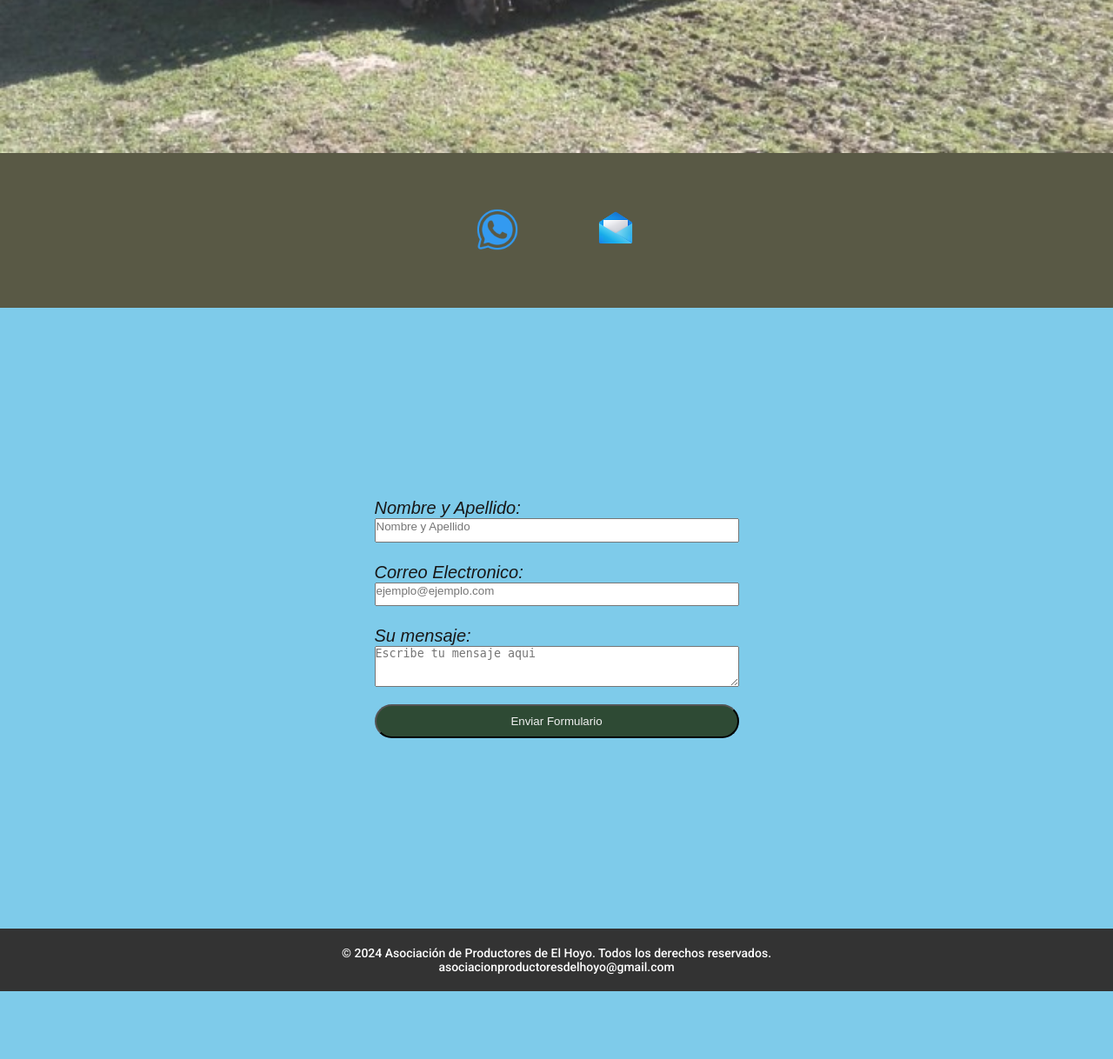
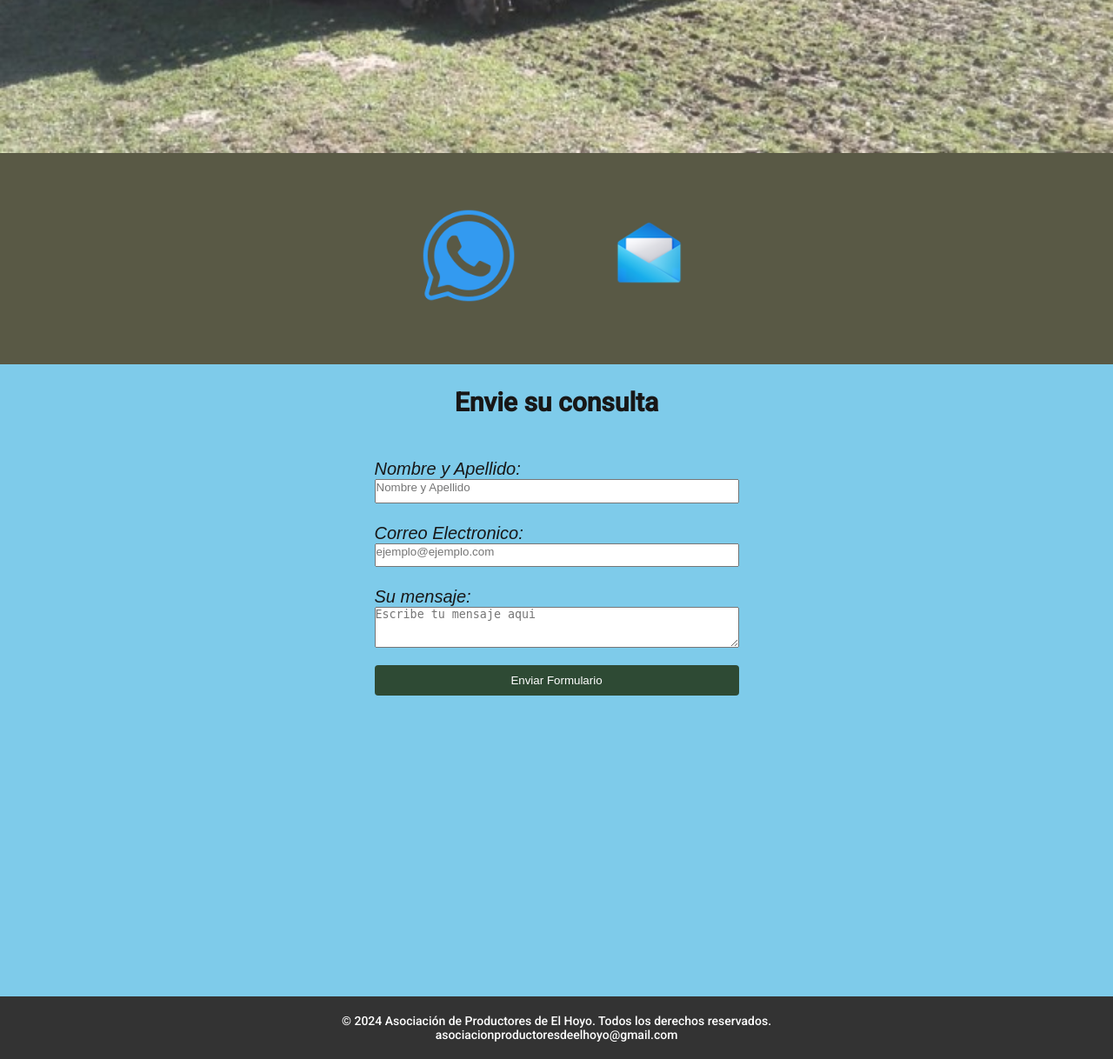
Before and after one commit to karibari70/Asociacion_Productores, a PHP site: page /contacto.php in a window 1280 px wide. Shown: the part 724-1942 px from the top of the page at 87% size. Before the commit the page ends 1864 px from the top, so only its background shows below. Run offline with PHP 8.4, Linux system fonts and the light colour scheme.

Commit message:
Algunas modificaciones

```diff
--- a/contacto.php
+++ b/contacto.php
@@ -9,7 +9,7 @@
 </head>
 
 <body>
-<?php require 'navbar.php' ?>
+    <?php require 'navbar.php' ?>
 
     <div class="contenedor_contacto">
         <img src="Media/Imagen10.jpg" alt="maquina" class="img_contacto">
@@ -19,12 +19,21 @@
     </div>
     <div class="icon_contacto">
         <a href=" https://wa.me/542944114644 " target=_blank>
-            <img width="48" height="48" src="Media/icons8-whatsapp-128.png" alt="whatsapp--v1" /></a>
+            <img  src="Media/icons8-whatsapp-128.png" alt="whatsapp--v1" /></a>
         <a href="mailto:asociaciondeproductoresdeelhoyo@gmail.com" target=_blank>
-            <img width="48" height="48" src="Media/icons8-correo-94.png" alt="mail" /> </a>
+            <img src="Media/icons8-correo-94.png" alt="mail" /> </a>
+
+        <!-- <img width="48" height="48" src="Media/icons8-whatsapp-128.png" alt="whatsapp--v1" />
+        <span>+542944114644 </span>
+
+
+        <img width="48" height="48" src="Media/icons8-correo-94.png" alt="mail" />
+        <a href="mailto:asociaciondeproductoresdeelhoyo@gmail.com" class="text_mail" target=_blank> asociaciondeproductoresdeelhoyo@gmail.com</a> -->
+
     </div>
 
     <div class="formulario">
+        <h1>Envie su consulta</h1>
         <form method="post" action='datos.php'>
 
             <div>Nombre y Apellido:</div>
--- a/estilos.css
+++ b/estilos.css
@@ -301,6 +301,14 @@ button:hover {
 
 }
 
+.contenedor6 {
+    text-align: center;
+    justify-content: center;
+    background-color: burlywood;
+    padding: 5%;
+
+}
+
 .mensaje_contacto {
 
 
@@ -309,9 +317,11 @@ button:hover {
         margin-top: 30px;
         text-align: center;
     }
-h1:hover{
-    color: aqua;
-}
+
+    h1:hover {
+        color: aqua;
+    }
+
     h1.linea {
         position: relative;
         z-index: 1;
@@ -377,20 +387,28 @@ h1:hover{
 
 .icon_contacto {
     display: flex;
+    align-items: center;
     justify-content: center;
-    align-items: center;
     background-color: #595945;
     padding: 5%;
+    font-size: 3rem;
 
 }
 
-.icon_contacto a img {
+.icon_contacto img {
     margin-left: 44px;
     margin-right: 44px;
+    width: 30%;
 }
+
+.icon_contacto img:hover {
+    width: 50%;
+    transform: translateY(-35px);
+}
+
 .formulario {
     background-color: #7ECBEA;
-    padding: 3%;
+    padding: 2%;
 
 
 }
@@ -404,10 +422,26 @@ form {
     align-content: center;
     justify-content: center;
     margin: 15%;
+
+}
+
+.formulario button {
+    background-color: #2E4A34;
+    color: white;
+    border: none;
+    border-radius: 4px;
+    cursor: pointer;
+}
+
+.formulario button:hover {
+    background-color: #7ECBEA;
+    color:#181717 ;
+}
+.formulario h1{
+    color: #181717;
 }
 
 
-/*  */
 
 @media (width >800px) {
 
@@ -486,7 +520,25 @@ form {
         text-align: center;
 
     }
-/* ----contacto----- */
+
+    /* ----contacto----- */
+    /* .icon_contacto img{
+    width:48px;
+    margin-right:57px;
+    transform:translatex(537px) translatey(-13px);
+   }
+    */
+    .icon_contacto img {
+        margin-left: 44px;
+        margin-right: 44px;
+        width: 50%;
+    }
+
+    .icon_contacto img:hover {
+        width: 70%;
+        transform: translateY(-35px);
+    }
+
     form {
         display: grid;
         align-content: center;
@@ -495,8 +547,16 @@ form {
 
     }
 
+
+    .formulario form {
+        position: relative;
+        top: -136px;
+
+    }
+
     input {
         padding-bottom: 2%;
+
     }
 
     .texto_contacto h1 {
--- a/footer.php
+++ b/footer.php
@@ -14,7 +14,7 @@
     <footer>
             <p>&copy; 2024 Asociación de Productores de El Hoyo. Todos los derechos reservados.</p>
             <div class="link-correo">
-                <a href="mailto:asociacionproductoresdelhoyo@gmail.com">asociacionproductoresdelhoyo@gmail.com</a>
+                <a href="mailto:asociacionproductoresdeelhoyo@gmail.com">asociacionproductoresdeelhoyo@gmail.com</a>
             </div>
     </footer>
 
--- a/servicios.php
+++ b/servicios.php
@@ -13,7 +13,7 @@
 
     <button class="boton-flotante"></button>
 
-    <?php require 'navbar.php' ?>
+    <?php require 'navbar.php' ?><br>
 
     <h1>Servicios</h1>
 
@@ -36,6 +36,9 @@
                 <button>Ver aquí nuestro PARQUE DE MAQUINARIA </button></a>
         </div>
     </div>
+    <div class="contenedor6">
+        <h1>Brindamos servicios al productor ganadero y al productor frutihortícola de El Hoyo y Comarca Andina</h1>
+    </div>
 
     <div class="mensaje_contacto">
         <a href="contacto.php">
```
Also changed, not shown: Media/icons8-correo-electrónico-abierto-100.png (added), Media/icons8-whatsapp-256 (1).png (added).
